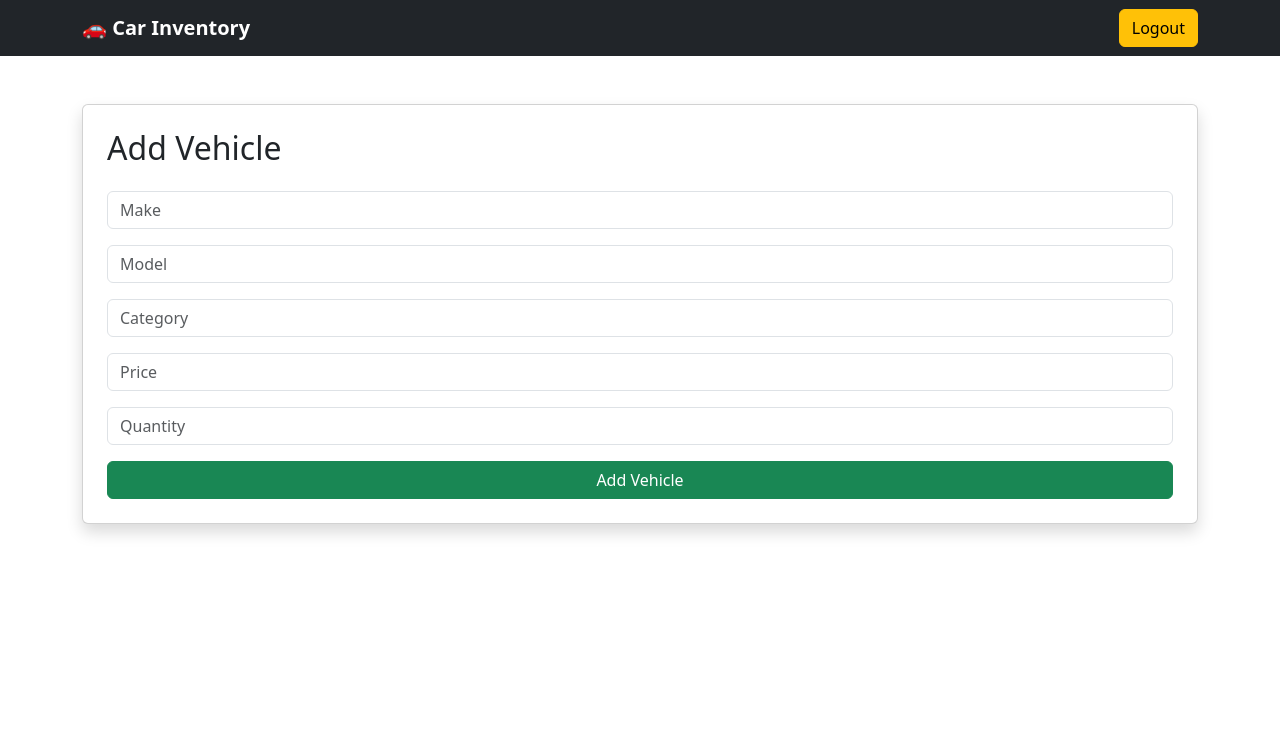
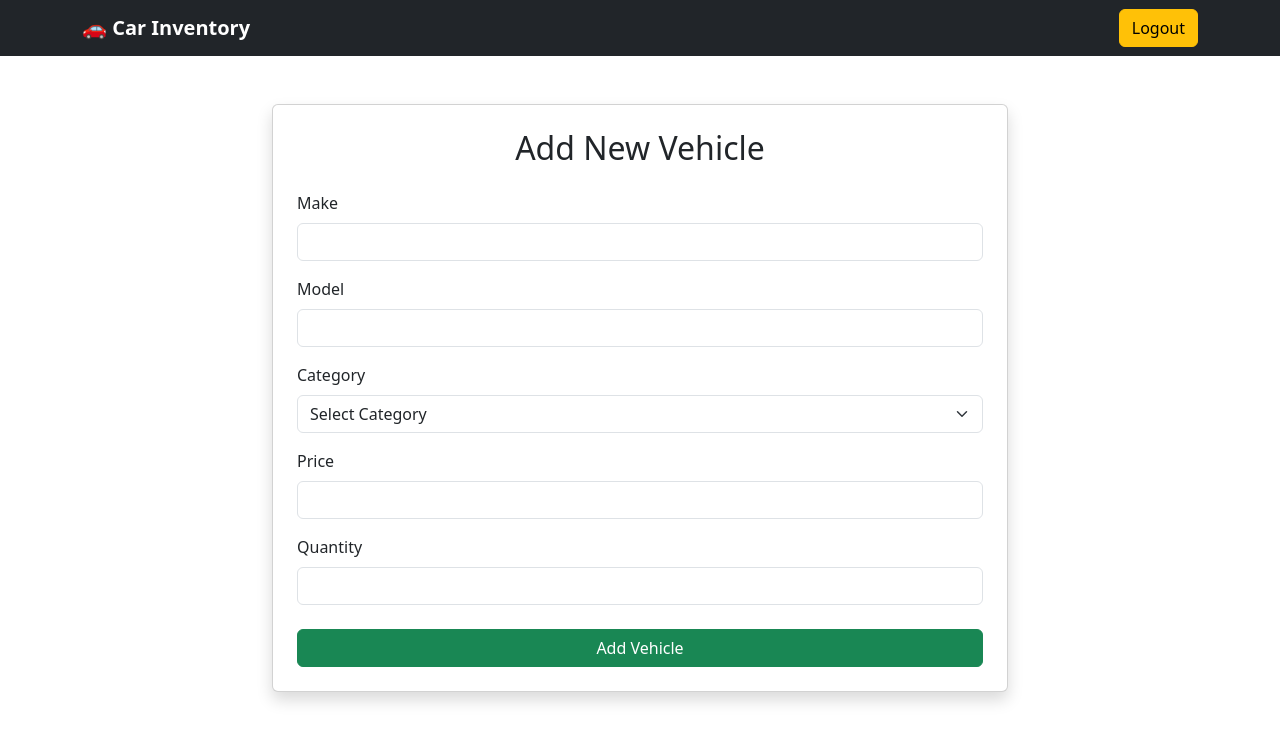
Before and after one commit to priyanka251205/Car-Dealership-Inventory-System, a React (Vite) app in the folder car_dealership_frontend/: page /add-vehicle in a window 1280 px wide. Shown: the top 742 px of the page. Built offline with nearby package versions, Linux system fonts and the light colour scheme.

Commit message:
feat: implement add vehicle functionality

```diff
--- a/car_dealership_frontend/src/pages/AddVehicle.jsx
+++ b/car_dealership_frontend/src/pages/AddVehicle.jsx
@@ -51,68 +51,121 @@ function AddVehicle() {
 
             <div className="container mt-5">
 
+                <div className="row justify-content-center">
+
+                    <div className="col-md-8">
+
                         <div className="card shadow p-4">
 
-                    <h2 className="mb-4">
-                        Add Vehicle
+                            <h2 className="text-center mb-4">
+                                Add New Vehicle
                             </h2>
 
                             <form onSubmit={handleSubmit}>
 
+                                <div className="mb-3">
+
+                                    <label className="form-label">
+                                        Make
+                                    </label>
+
                                     <input
-                            className="form-control mb-3"
-                            placeholder="Make"
+                                        type="text"
+                                        className="form-control"
                                         name="make"
                                         value={vehicle.make}
                                         onChange={handleChange}
                                         required
                                     />
 
+                                </div>
+
+                                <div className="mb-3">
+
+                                    <label className="form-label">
+                                        Model
+                                    </label>
+
                                     <input
-                            className="form-control mb-3"
-                            placeholder="Model"
+                                        type="text"
+                                        className="form-control"
                                         name="model"
                                         value={vehicle.model}
                                         onChange={handleChange}
                                         required
                                     />
 
-                        <input
-                            className="form-control mb-3"
-                            placeholder="Category"
+                                </div>
+
+                                <div className="mb-3">
+
+                                    <label className="form-label">
+                                        Category
+                                    </label>
+
+                                    <select
+                                        className="form-select"
                                         name="category"
                                         value={vehicle.category}
                                         onChange={handleChange}
                                         required
-                        />
+                                    >
+                                        <option value="">Select Category</option>
+                                        <option>SUV</option>
+                                        <option>Sedan</option>
+                                        <option>Hatchback</option>
+                                        <option>Sports</option>
+                                        <option>Truck</option>
+                                    </select>
+
+                                </div>
+
+                                <div className="mb-3">
+
+                                    <label className="form-label">
+                                        Price
+                                    </label>
 
                                     <input
-                            className="form-control mb-3"
                                         type="number"
-                            placeholder="Price"
+                                        className="form-control"
                                         name="price"
                                         value={vehicle.price}
                                         onChange={handleChange}
                                         required
                                     />
 
+                                </div>
+
+                                <div className="mb-4">
+
+                                    <label className="form-label">
+                                        Quantity
+                                    </label>
+
                                     <input
-                            className="form-control mb-3"
                                         type="number"
-                            placeholder="Quantity"
+                                        className="form-control"
                                         name="quantity"
                                         value={vehicle.quantity}
                                         onChange={handleChange}
                                         required
                                     />
 
+                                </div>
+
                                 <button
+                                    type="submit"
                                     className="btn btn-success w-100"
                                 >
                                     Add Vehicle
                                 </button>
 
                             </form>
+
+                        </div>
+
+                    </div>
 
                 </div>
 
```
Also changed, not shown: 1 other file (tests, documents, lock files or other folders). Lines whose indentation alone changed are shown as unchanged.
